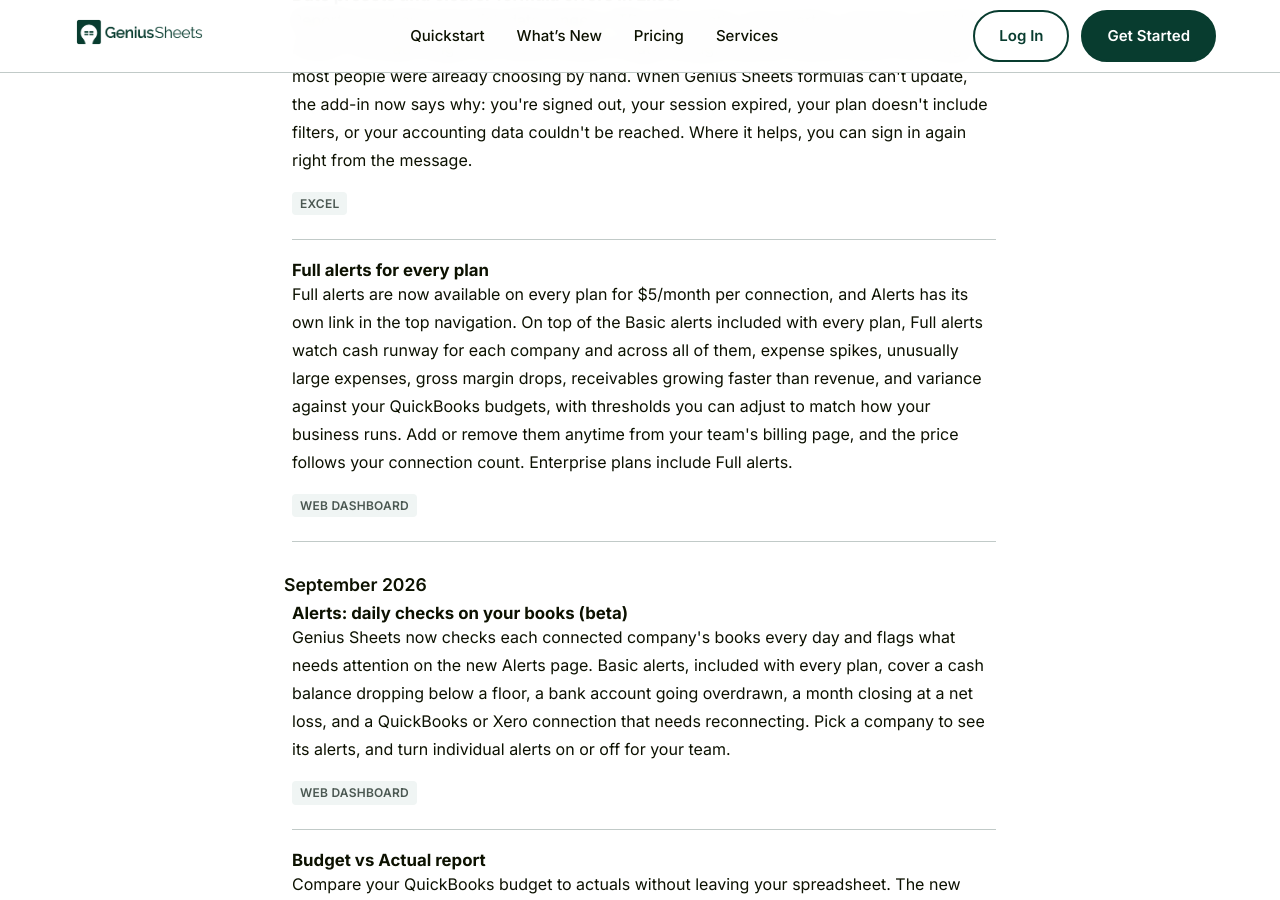
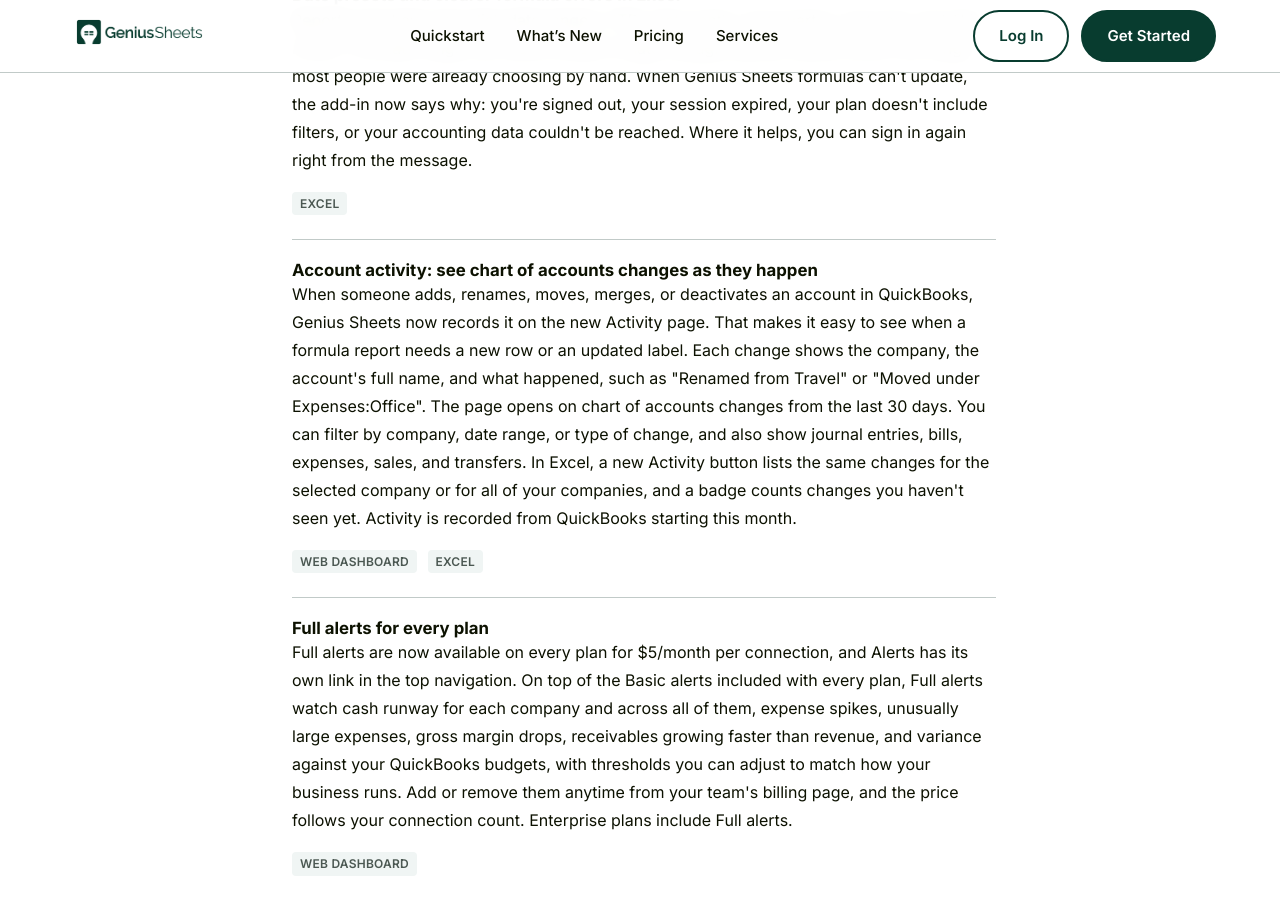
Before and after one commit to GeniusSheets/gs_site, a Jekyll site: the page built from whats-new.html, in a window 1280 px wide and 900 px high, scrolled down 1100 px. Built offline with Jekyll 4.4.1, drawn with Linux system fonts in a browser that asks for light colours.

Commit message:
What's New: account activity in the web dashboard and Excel (Oct 2026)
Co-Authored-By: Claude Opus 5.5 <noreply@anthropic.com>

```diff
--- a/_data/whats_new.json
+++ b/_data/whats_new.json
@@ -15,6 +15,14 @@
                 "Excel"
               ],
               "body_html": "<p>Reports now have one-click date ranges: YTD, Last month, Last quarter, Last year, and This month. The date range now starts at year to date through the last closed month, the range most people were already choosing by hand. When Genius Sheets formulas can't update, the add-in now says why: you're signed out, your session expired, your plan doesn't include filters, or your accounting data couldn't be reached. Where it helps, you can sign in again right from the message.</p>"
+            },
+            {
+              "title": "Account activity: see chart of accounts changes as they happen",
+              "platforms": [
+                "Web dashboard",
+                "Excel"
+              ],
+              "body_html": "<p>When someone adds, renames, moves, merges, or deactivates an account in QuickBooks, Genius Sheets now records it on the new Activity page. That makes it easy to see when a formula report needs a new row or an updated label. Each change shows the company, the account's full name, and what happened, such as \"Renamed from Travel\" or \"Moved under Expenses:Office\". The page opens on chart of accounts changes from the last 30 days. You can filter by company, date range, or type of change, and also show journal entries, bills, expenses, sales, and transfers. In Excel, a new Activity button lists the same changes for the selected company or for all of your companies, and a badge counts changes you haven't seen yet. Activity is recorded from QuickBooks starting this month.</p>"
             },
             {
               "title": "Full alerts for every plan",
```
Also changed, not shown: whats_new.md (+5 -0 lines).
